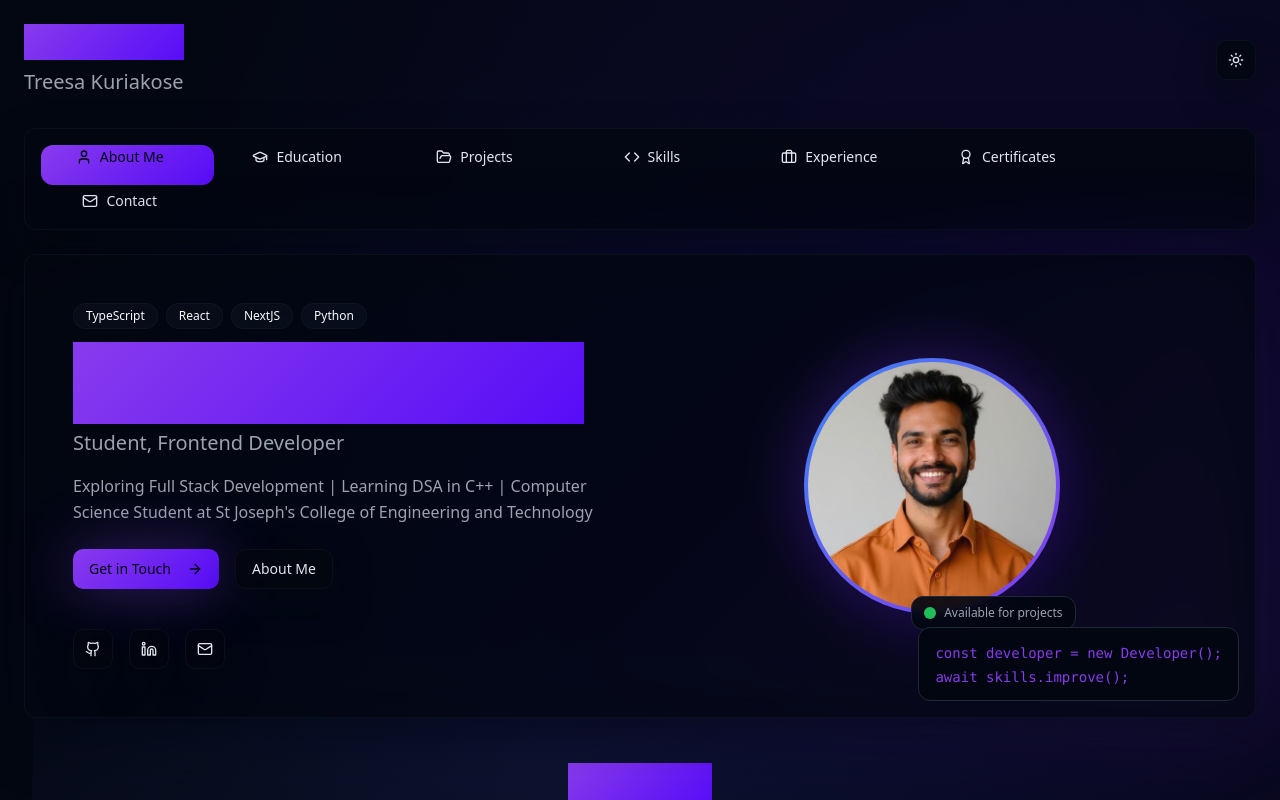
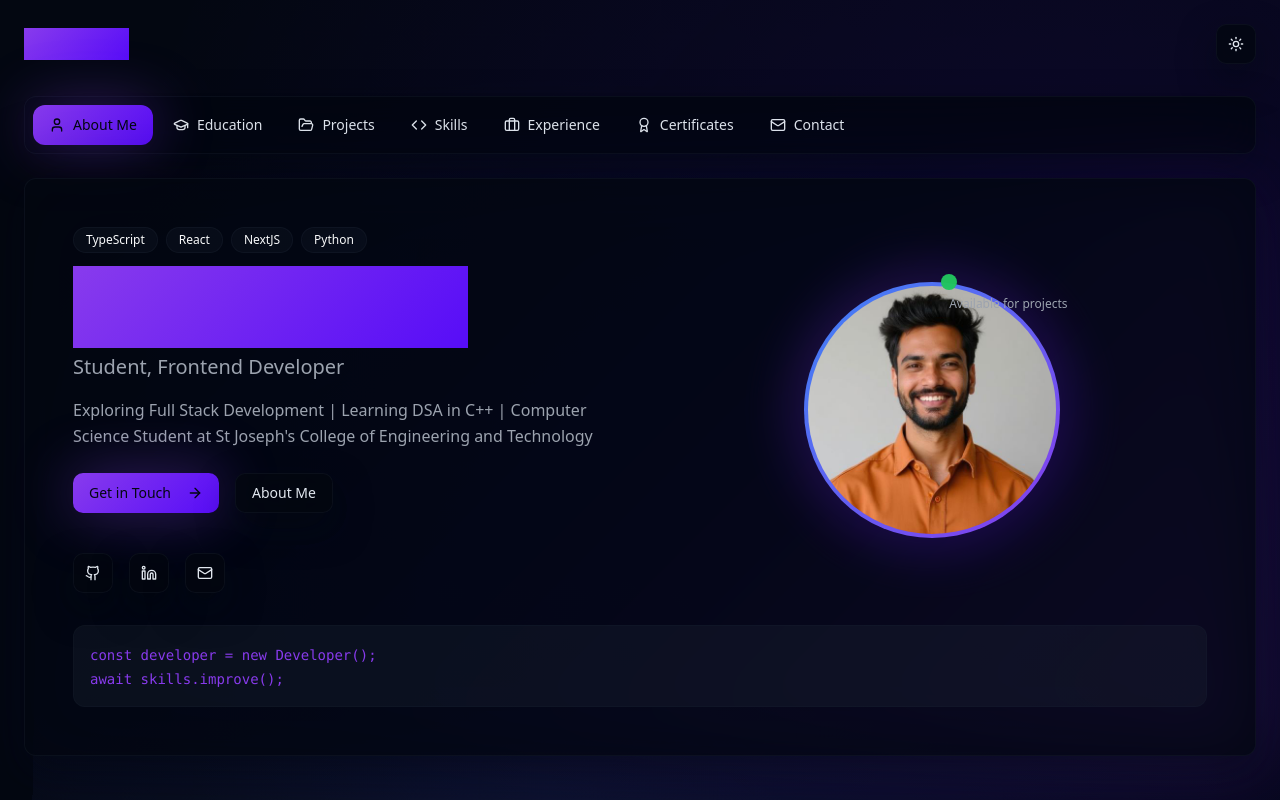
Before and after one commit to TreesaKuriakose/Treesa-Kuriakose, a React (Vite) app: page / in a window 1280 px wide. Shown: the top 800 px of the page. Built offline with nearby package versions, Linux system fonts and the light colour scheme.

Commit message:
Reverted to commit a6ee0750f842b90bb1c2508dcec30da440f12b99

```diff
--- a/src/components/Footer.tsx
+++ b/src/components/Footer.tsx
@@ -56,7 +56,7 @@ const Footer: React.FC = () => {
 
         <div className="border-t border-border/20 mt-8 pt-8 text-center">
           <p className="text-muted-foreground">
-            © 2025 Treesa Kuriakose. All rights reserved.
+            © 2025 Dario George. All rights reserved.
           </p>
         </div>
       </div>
--- a/src/components/Portfolio.tsx
+++ b/src/components/Portfolio.tsx
@@ -58,12 +58,9 @@ const Portfolio: React.FC = () => {
       <header className="relative z-10 p-6">
         <div className="max-w-7xl mx-auto">
           <div className="flex items-center justify-between mb-8">
-            <div className="text-center">
-              <h1 className="text-3xl font-bold bg-gradient-primary bg-clip-text text-transparent mb-2">
-                Portfolio
-              </h1>
-              <h2 className="text-xl text-muted-foreground">Treesa Kuriakose</h2>
-            </div>
+            <h1 className="text-2xl font-bold bg-gradient-primary bg-clip-text text-transparent">
+              Portfolio
+            </h1>
 
             <Button
               variant="outline"
@@ -76,35 +73,26 @@ const Portfolio: React.FC = () => {
           </div>
 
           {/* Navigation Tabs */}
-          <div className="relative mt-8">
-            <div className="glass-card rounded-xl p-2 relative overflow-hidden">
+          <div className="relative">
+            <div className="glass-card rounded-xl p-2">
               <div className="flex flex-wrap gap-1 relative">
-                {/* Sliding indicator */}
-                <div
-                  className="absolute top-2 left-2 h-10 bg-gradient-primary rounded-lg transition-all duration-700 ease-out z-0"
-                  style={{
-                    width: `${100 / tabs.length}%`,
-                    transform: `translateX(${tabs.findIndex(tab => tab.id === activeTab) * 100}%)`
-                  }}
-                />
                 {tabs.map((tab, index) => {
                   const Icon = tab.icon;
                   return (
                     <Button
                       key={tab.id}
-                      variant="ghost"
+                      variant={activeTab === tab.id ? "default" : "ghost"}
                       onClick={() => setActiveTab(tab.id)}
                       className={`
-                        flex items-center gap-2 px-4 py-2 rounded-lg transition-all duration-700 ease-out relative z-10
+                        flex items-center gap-2 px-4 py-2 rounded-lg transition-all duration-300
                         ${activeTab === tab.id
-                          ? 'text-primary-foreground'
-                          : 'hover:bg-accent/20 text-foreground'
+                          ? 'bg-gradient-primary text-primary-foreground glow-primary'
+                          : 'hover:bg-accent/50'
                         }
                       `}
-                      style={{ width: `${100 / tabs.length}%` }}
                     >
                       <Icon className="w-4 h-4" />
-                      <span className="hidden sm:inline text-sm font-medium">{tab.label}</span>
+                      <span className="hidden sm:inline">{tab.label}</span>
                     </Button>
                   );
                 })}
@@ -117,14 +105,7 @@ const Portfolio: React.FC = () => {
       {/* Main Content */}
       <main className="relative z-10 px-6 pb-20">
         <div className="max-w-7xl mx-auto">
-          <div
-            key={activeTab}
-            className="animate-fade-in transition-all duration-700 ease-out"
-            style={{
-              transform: 'translateX(0)',
-              opacity: 1
-            }}
-          >
+          <div className="animate-fade-in">
             {renderContent()}
           </div>
         </div>
--- a/src/components/sections/AboutSection.tsx
+++ b/src/components/sections/AboutSection.tsx
@@ -28,7 +28,7 @@ const AboutSection: React.FC = () => {
               <div className="space-y-4">
                 <h1 className="text-4xl md:text-6xl font-bold">
                   <span className="bg-gradient-primary bg-clip-text text-transparent">
-                    Treesa Kuriakose
+                    Dario George
                   </span>
                 </h1>
                 <p className="text-xl text-muted-foreground">
@@ -71,27 +71,25 @@ const AboutSection: React.FC = () => {
                 <div className="relative w-64 h-64 rounded-full bg-gradient-secondary p-1">
                 <img
                     src={profilePhoto}
-                    alt="Treesa Kuriakose"
+                    alt="Dario George"
                     className="w-full h-full rounded-full object-cover"
                   />
                 </div>
-                <div className="absolute -bottom-4 -right-4 bg-card/90 backdrop-blur-sm border border-border rounded-lg px-3 py-2">
-                  <div className="flex items-center gap-2">
-                    <div className="w-3 h-3 bg-green-500 rounded-full animate-pulse"></div>
-                    <span className="text-xs text-muted-foreground">Available for projects</span>
-                  </div>
+                <div className="absolute -top-2 -right-2">
+                  <div className="w-4 h-4 bg-green-500 rounded-full animate-pulse"></div>
+                  <span className="text-xs text-muted-foreground ml-2">Available for projects</span>
                 </div>
               </div>
             </div>
           </div>
 
-            {/* Code Snippet */}
-            <div className="absolute bottom-4 right-4 bg-card/90 backdrop-blur-sm border border-border rounded-lg px-4 py-3">
-              <code className="text-sm text-primary font-mono">
-                const developer = new Developer(); <br />
-                await skills.improve();
-              </code>
-            </div>
+          {/* Code Snippet */}
+          <div className="mt-8 p-4 bg-muted/30 rounded-lg border border-accent/20">
+            <code className="text-sm text-primary">
+              const developer = new Developer(); <br />
+              await skills.improve();
+            </code>
+          </div>
         </Card>
       </section>
 
--- a/src/index.css
+++ b/src/index.css
@@ -241,7 +241,7 @@
 
   /* Fade in animation */
   .animate-fade-in {
-    animation: fade-in 0.7s ease-out forwards;
+    animation: fade-in 0.6s ease-out forwards;
   }
 
   @keyframes fade-in {
@@ -254,21 +254,4 @@
       transform: translateY(0);
     }
   }
-
-  /* Tab sliding animation */
-  .tab-slide-transition {
-    transition: all 0.9s cubic-bezier(0.4, 0, 0.2, 1);
-  }
-
-  /* Fade out animation for particles */
-  @keyframes fade-out {
-    from {
-      opacity: 1;
-      transform: scale(1);
-    }
-    to {
-      opacity: 0;
-      transform: scale(0.8);
-    }
-  }
 }
```
